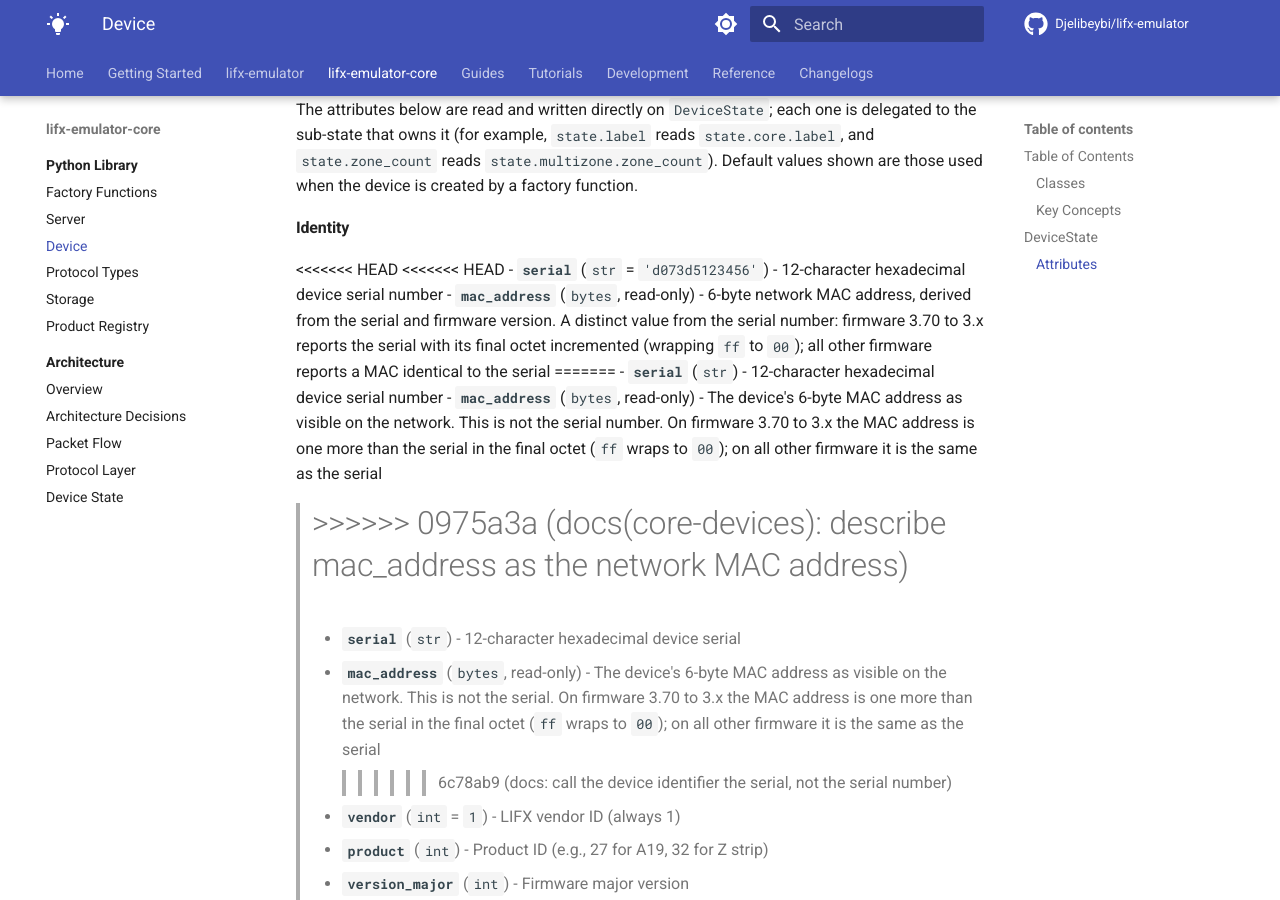
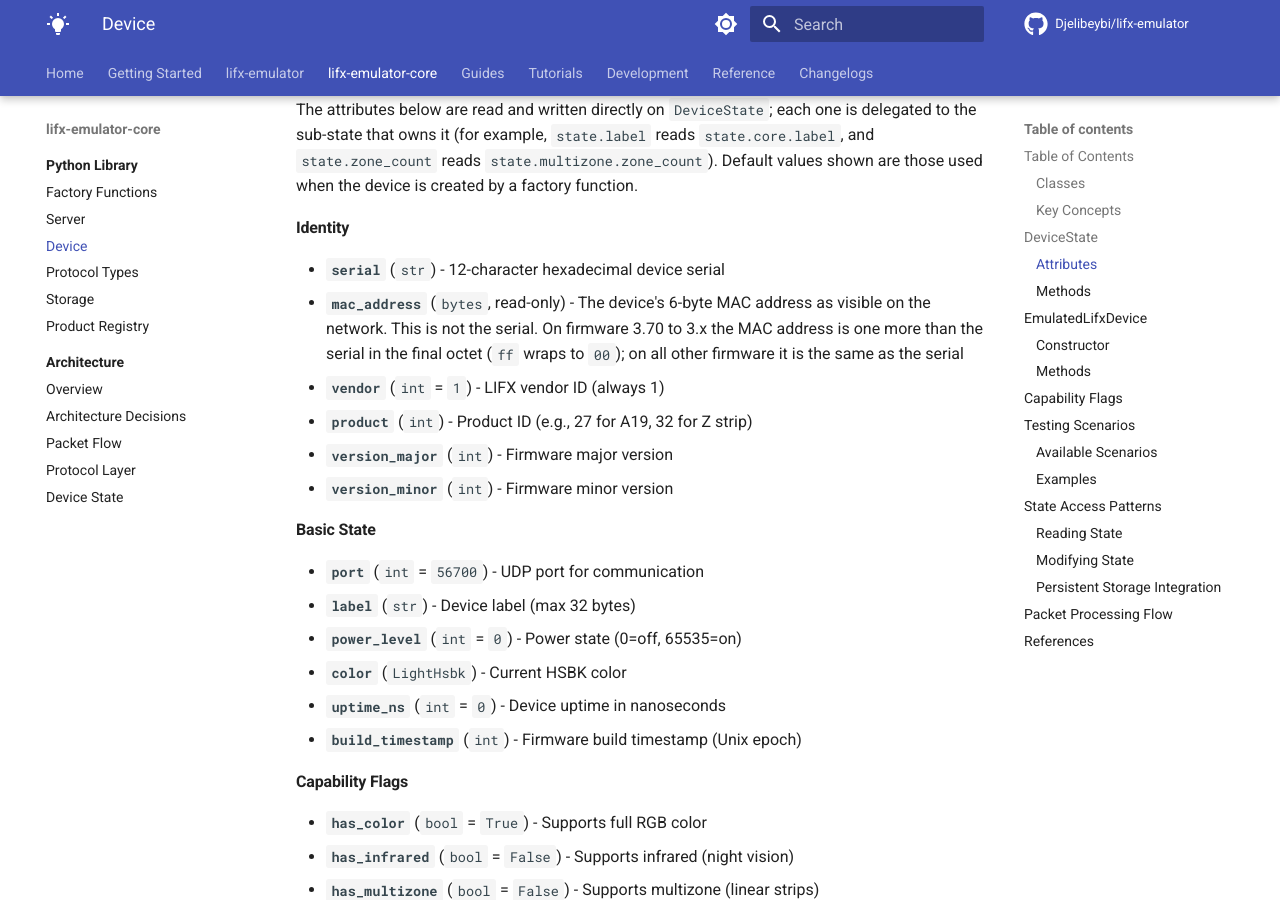
Before and after one commit to Djelibeybi/lifx-emulator, an MkDocs documentation site: the page built from docs/library/device.md, in a window 1280 px wide and 900 px high, scrolled down 1521 px. Built offline with MkDocs 1.6.1 and Material for MkDocs 9.7.7, drawn with Linux system fonts in a browser that asks for light colours; comment, search, counter and statistics services are not loaded; the version menu is left out.

Commit message:
docs: resolve leftover rebase conflict in device.md
Removes the conflict markers and duplicate serial/mac_address entries
left in docs/library/device.md by the rebase onto main, and restores
the GSD section markers and Rust stack note in .claude/CLAUDE.md that
the rebase dropped.

Co-Authored-By: Claude Opus 5.5 <noreply@anthropic.com>
Signed-off-by: Avi Miller <me@dje.li>

```diff
--- a/docs/library/device.md
+++ b/docs/library/device.md
@@ -51,18 +51,8 @@ The attributes below are read and written directly on `DeviceState`; each one is
 
 #### Identity
 
-<<<<<<< HEAD
-<<<<<<< HEAD
-- **`serial`** (`str` = `'d073d5123456'`) - 12-character hexadecimal device serial number
-- **`mac_address`** (`bytes`, read-only) - 6-byte network MAC address, derived from the serial and firmware version. A distinct value from the serial number: firmware 3.70 to 3.x reports the serial with its final octet incremented (wrapping `ff` to `00`); all other firmware reports a MAC identical to the serial
-=======
-- **`serial`** (`str`) - 12-character hexadecimal device serial number
-- **`mac_address`** (`bytes`, read-only) - The device's 6-byte MAC address as visible on the network. This is not the serial number. On firmware 3.70 to 3.x the MAC address is one more than the serial in the final octet (`ff` wraps to `00`); on all other firmware it is the same as the serial
->>>>>>> 0975a3a (docs(core-devices): describe mac_address as the network MAC address)
-=======
 - **`serial`** (`str`) - 12-character hexadecimal device serial
 - **`mac_address`** (`bytes`, read-only) - The device's 6-byte MAC address as visible on the network. This is not the serial. On firmware 3.70 to 3.x the MAC address is one more than the serial in the final octet (`ff` wraps to `00`); on all other firmware it is the same as the serial
->>>>>>> 6c78ab9 (docs: call the device identifier the serial, not the serial number)
 - **`vendor`** (`int` = `1`) - LIFX vendor ID (always 1)
 - **`product`** (`int`) - Product ID (e.g., 27 for A19, 32 for Z strip)
 - **`version_major`** (`int`) - Firmware major version
```
Also changed, not shown: .claude/CLAUDE.md (+15 -0 lines).
